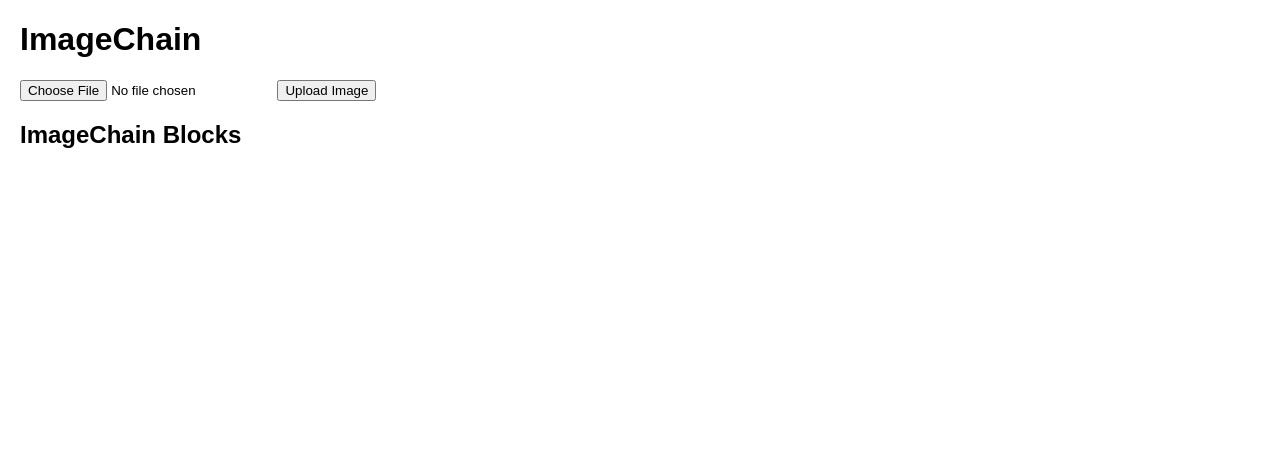
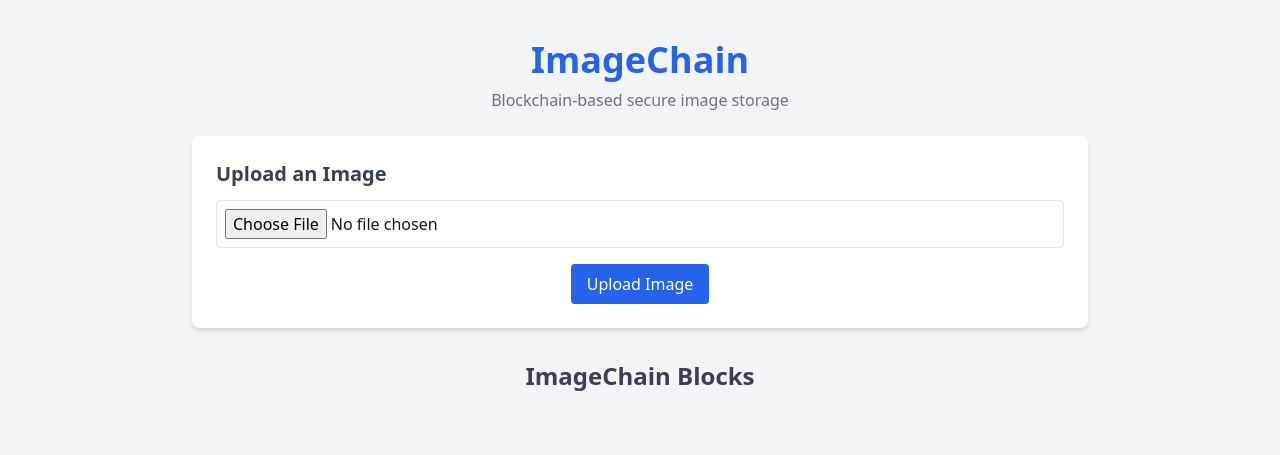
Before and after one commit to tharunR-17/ImageChain, a Flask app: page / in a window 1280 px wide. Shown: the top 455 px of the page. Run offline with Flask 3, Linux system fonts and the light colour scheme; some libraries are stand-ins or nearby versions.

Commit message:
Update index.html

```diff
--- a/templates/index.html
+++ b/templates/index.html
@@ -3,46 +3,43 @@
 <head>
     <meta charset="UTF-8">
     <meta name="viewport" content="width=device-width, initial-scale=1.0">
-    <title>ImageChain</title>
-    <style>
-        body {
-            font-family: Arial, sans-serif;
-            margin: 20px;
-        }
-        .chain {
-            display: flex;
-            flex-wrap: wrap;
-            gap: 20px;
-        }
-        .block {
-            border: 1px solid #ccc;
-            padding: 10px;
-            width: 200px;
-            text-align: center;
-        }
-        .block img {
-            max-width: 100%;
-            height: auto;
-        }
-    </style>
+    <title>ImageChain - Secure Digital Assets</title>
+    <script src="https://cdn.tailwindcss.com"></script>
 </head>
-<body>
-    <h1>ImageChain</h1>
-    <form action="/upload" method="post" enctype="multipart/form-data">
-        <input type="file" name="file" accept="image/*" required>
-        <button type="submit">Upload Image</button>
-    </form>
-    <h2>ImageChain Blocks</h2>
-    <div class="chain">
-        {% for block in chain %}
-        <div class="block">
-            <p>Block #{{ block.index }}</p>
-            <p>Timestamp: {{ block.timestamp }}</p>
-            <p>Previous Hash: {{ block.previous_hash[:10] }}...</p>
-            <p>Nonce: {{ block.nonce }}</p>
-            <img src="https://ipfs.io/ipfs/{{ block.file_hash }}" alt="Block Image">
+<body class="bg-gray-100 text-gray-900">
+
+    <div class="max-w-4xl mx-auto py-10">
+        <!-- Header -->
+        <h1 class="text-4xl font-bold text-center text-blue-600">ImageChain</h1>
+        <p class="text-center text-gray-500 mt-2">Blockchain-based secure image storage</p>
+
+        <!-- Upload Form -->
+        <div class="bg-white p-6 shadow-md rounded-lg mt-6">
+            <h2 class="text-xl font-semibold text-gray-700 mb-3">Upload an Image</h2>
+            <form action="/upload" method="post" enctype="multipart/form-data" class="flex flex-col items-center gap-4">
+                <input type="file" name="file" accept="image/*" required class="border p-2 rounded w-full">
+                <button type="submit" class="bg-blue-600 text-white py-2 px-4 rounded hover:bg-blue-700 transition">
+                    Upload Image
+                </button>
+            </form>
         </div>
-        {% endfor %}
+
+        <!-- Blockchain Display -->
+        <h2 class="text-2xl font-bold text-center text-gray-700 mt-8">ImageChain Blocks</h2>
+        <div class="grid grid-cols-1 md:grid-cols-2 lg:grid-cols-3 gap-6 mt-6">
+            {% for block in chain %}
+            <div class="bg-white p-4 rounded-lg shadow-lg">
+                <p class="text-sm text-gray-600">Block #{{ block.index }}</p>
+                <p class="text-xs text-gray-500">Timestamp: {{ block.timestamp }}</p>
+                <p class="text-xs text-gray-500 truncate">Prev Hash: {{ block.previous_hash[:10] }}...</p>
+                <p class="text-xs text-gray-500">Nonce: {{ block.nonce }}</p>
+                <img src="https://ipfs.io/ipfs/{{ block.file_hash }}"
+                     alt="Block Image"
+                     class="mt-3 rounded-lg shadow-md hover:scale-105 transition-transform duration-300">
+            </div>
+            {% endfor %}
+        </div>
     </div>
+
 </body>
 </html>
```
